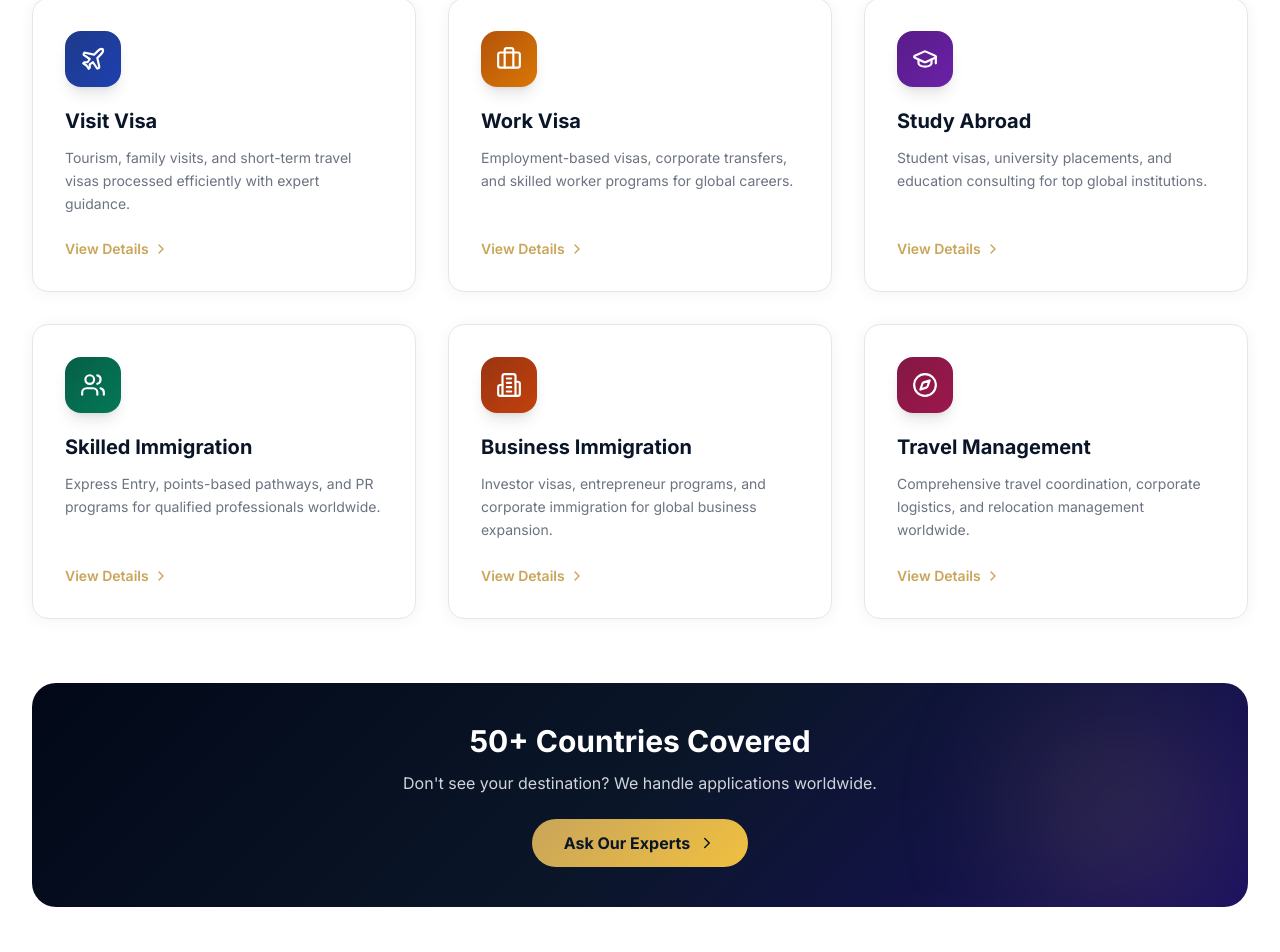
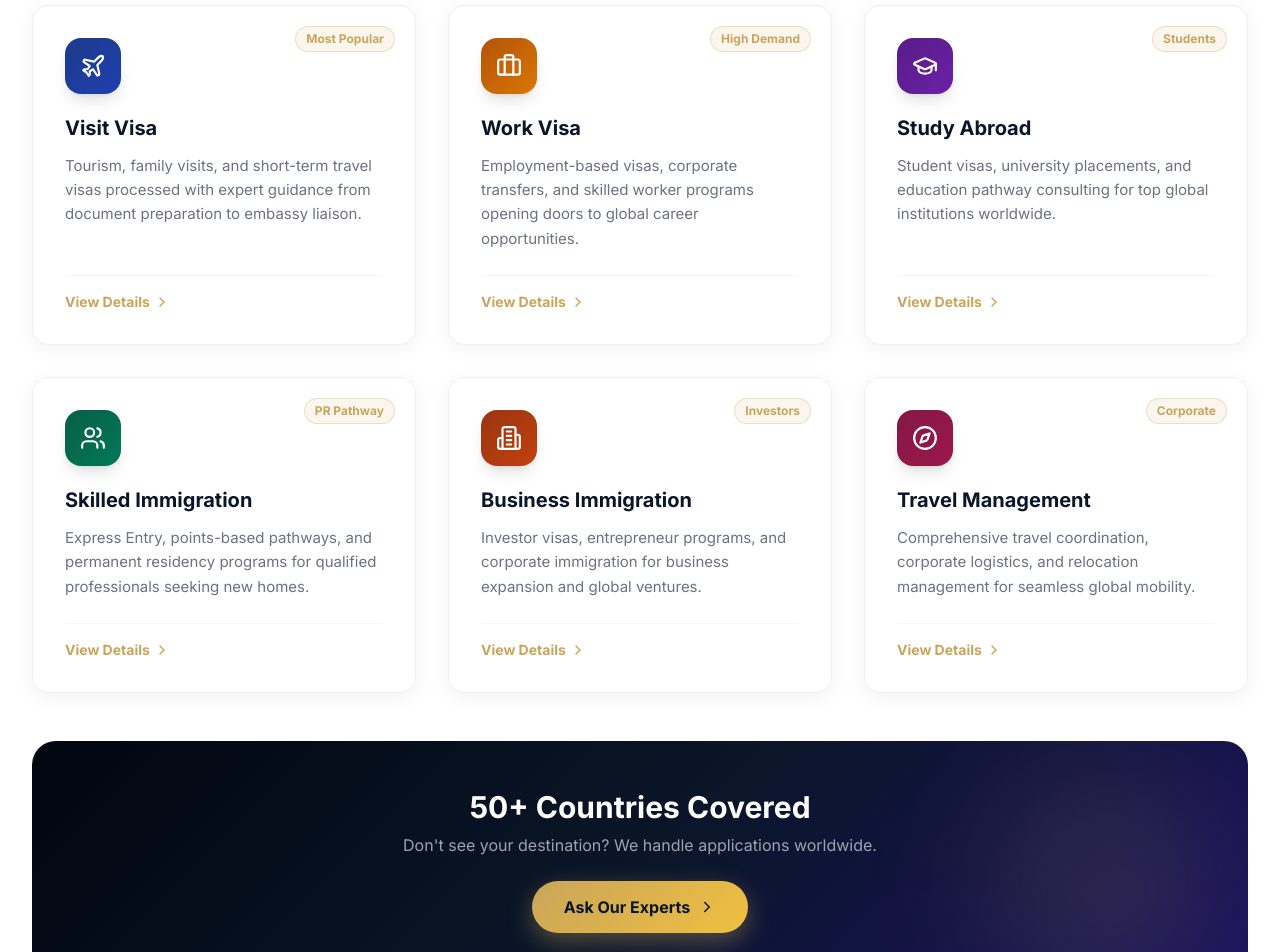
Before and after one commit to imran1001/Accurate-ConsultancyV3, a React (Vite) app: page / in a window 1280 px wide. Shown: the part 1388-2340 px from the top of the page. Built offline with nearby package versions, Linux system fonts and the light colour scheme.

Commit message:
Enhance Services component with new features and details

```diff
--- a/src/components/Services.jsx
+++ b/src/components/Services.jsx
@@ -1,83 +1,89 @@
 import React, { useState } from 'react';
-import { Plane, Briefcase, GraduationCap, Users, Building2, Compass, ChevronRight, X } from 'lucide-react';
+import { Plane, Briefcase, GraduationCap, Users, Building2, Compass, ChevronRight, X, Clock, FileText } from 'lucide-react';
 
 const serviceData = [
   {
     icon: Plane,
     title: 'Visit Visa',
-    short: 'Tourism, family visits, and short-term travel visas processed efficiently with expert guidance.',
+    short: 'Tourism, family visits, and short-term travel visas processed with expert guidance from document preparation to embassy liaison.',
     color: '#3b82f6',
     bg: 'from-blue-900 to-blue-800',
+    tag: 'Most Popular',
     details: {
-      overview: 'Our visit visa service covers tourism, family reunification, and short-term travel. We handle everything from document preparation to embassy liaison.',
-      benefits: ['Fast-track processing', 'Embassy coordination', 'Interview preparation', 'Multiple destination expertise'],
+      overview: 'Our visit visa service covers tourism, family reunification, and short-term travel. We handle everything from document preparation to embassy liaison for a stress-free experience.',
+      benefits: ['Fast-track processing available', 'Complete embassy coordination', 'Interview coaching & preparation', 'Multi-country expertise'],
       timeline: '7–15 business days',
-      requirements: 'Valid passport, financial proof, travel itinerary, invitation letter'
+      requirements: 'Valid passport, bank statements, travel itinerary, invitation letter (if applicable)'
     }
   },
   {
     icon: Briefcase,
     title: 'Work Visa',
-    short: 'Employment-based visas, corporate transfers, and skilled worker programs for global careers.',
+    short: 'Employment-based visas, corporate transfers, and skilled worker programs opening doors to global career opportunities.',
     color: '#f59e0b',
     bg: 'from-amber-700 to-amber-600',
+    tag: 'High Demand',
     details: {
-      overview: 'We specialize in work permits across USA, UK, Canada, Australia, and UAE — handling every step from employer sponsorship to visa approval.',
-      benefits: ['Employer sponsorship support', 'Skills assessment', 'Job market guidance', 'Relocation assistance'],
-      timeline: '2–6 months',
-      requirements: 'Job offer, educational credentials, work experience, professional certifications'
+      overview: 'We specialize in work permits across USA, UK, Canada, Australia, and UAE — managing employer sponsorship through to visa approval.',
+      benefits: ['Employer sponsorship coordination', 'Skills assessment support', 'Job market guidance', 'Post-approval relocation help'],
+      timeline: '2–6 months depending on country',
+      requirements: 'Confirmed job offer, educational credentials, work experience records, professional certifications'
     }
   },
   {
     icon: GraduationCap,
     title: 'Study Abroad',
-    short: 'Student visas, university placements, and education consulting for top global institutions.',
+    short: 'Student visas, university placements, and education pathway consulting for top global institutions worldwide.',
     color: '#8b5cf6',
     bg: 'from-purple-900 to-purple-800',
+    tag: 'Students',
     details: {
-      overview: 'Complete study visa consultancy from university selection to enrollment — for top institutions in the UK, Canada, Australia, and USA.',
-      benefits: ['University shortlisting', 'Application strategy', 'Scholarship identification', 'Admission coordination'],
-      timeline: '3–4 months',
-      requirements: 'Academic transcripts, IELTS/TOEFL, financial proof, university admission letter'
+      overview: 'Complete study visa consultancy from university shortlisting to enrollment confirmation — covering UK, Canada, Australia, and USA.',
+      benefits: ['University shortlisting by profile', 'Application strategy & essays', 'Scholarship identification', 'Pre-departure orientation'],
+      timeline: '3–4 months full process',
+      requirements: 'Academic transcripts, IELTS/TOEFL scores, financial proof, university acceptance letter'
     }
   },
   {
     icon: Users,
     title: 'Skilled Immigration',
-    short: 'Express Entry, points-based pathways, and PR programs for qualified professionals worldwide.',
+    short: 'Express Entry, points-based pathways, and permanent residency programs for qualified professionals seeking new homes.',
     color: '#10b981',
     bg: 'from-emerald-800 to-emerald-700',
+    tag: 'PR Pathway',
     details: {
       overview: 'Permanent residency pathways through Express Entry, points-based systems, and provincial nominee programs in Canada, Australia, and New Zealand.',
-      benefits: ['Points optimization', 'EOI preparation', 'Provincial sponsorship', 'Settlement support'],
-      timeline: '4–8 months',
-      requirements: 'Work experience, education, English proficiency, skills assessment certificate'
+      benefits: ['Comprehensive points assessment', 'EOI lodgement & management', 'Provincial sponsorship guidance', 'Settlement support services'],
+      timeline: '4–8 months full process',
+      requirements: 'Relevant work experience, educational credentials, English proficiency, skills assessment certificate'
     }
   },
   {
     icon: Building2,
     title: 'Business Immigration',
-    short: 'Investor visas, entrepreneur programs, and corporate immigration for global business expansion.',
+    short: 'Investor visas, entrepreneur programs, and corporate immigration for business expansion and global ventures.',
     color: '#f97316',
     bg: 'from-orange-800 to-orange-700',
+    tag: 'Investors',
     details: {
-      overview: 'Tailored solutions for entrepreneurs and investors — business visas, startup programs, and investment-based immigration across major jurisdictions.',
-      benefits: ['Business plan review', 'Investment structuring', 'Source of funds documentation', 'Business registration support'],
+      overview: 'Tailored immigration solutions for entrepreneurs and investors — covering business visas, startup programs, and investment-based pathways.',
+      benefits: ['Business plan development', 'Investment structuring guidance', 'Source of funds documentation', 'Corporate registration support'],
       timeline: '3–6 months',
-      requirements: 'Business plan, financial statements, investment proof, personal background'
+      requirements: 'Business plan, audited financial statements, investment proof, clean personal background'
     }
   },
   {
     icon: Compass,
     title: 'Travel Management',
-    short: 'Comprehensive travel coordination, corporate logistics, and relocation management worldwide.',
+    short: 'Comprehensive travel coordination, corporate logistics, and relocation management for seamless global mobility.',
     color: '#ec4899',
     bg: 'from-pink-900 to-pink-800',
+    tag: 'Corporate',
     details: {
-      overview: 'End-to-end travel and relocation management — from visa coordination and flight bookings to accommodation and settlement support.',
-      benefits: ['Coordinated visa processing', 'Flight arrangements', 'Travel insurance guidance', 'Settlement orientation'],
-      timeline: 'Flexible based on schedule',
-      requirements: 'Immigration status confirmation, travel dates, accommodation preferences'
+      overview: 'End-to-end travel and relocation management — from visa coordination and flight logistics to accommodation and on-ground settlement.',
+      benefits: ['Coordinated multi-visa processing', 'Flight & hotel arrangements', 'Travel insurance advisory', 'On-ground settlement support'],
+      timeline: 'Flexible per your schedule',
+      requirements: 'Immigration status confirmation, preferred travel dates, accommodation preferences'
     }
   }
 ];
@@ -85,64 +91,80 @@ const serviceData = [
 const ServiceModal = ({ service, onClose }) => {
   if (!service) return null;
   return (
-    <div className="fixed inset-0 z-50 flex items-center justify-center p-4"
-      style={{ background: 'rgba(0,0,0,0.7)', backdropFilter: 'blur(8px)' }}>
-      <div className="bg-white rounded-3xl shadow-2xl max-w-xl w-full max-h-[90vh] overflow-y-auto">
-        <div className={`bg-gradient-to-r ${service.bg} p-8 text-white rounded-t-3xl`}>
+    <div
+      className="fixed inset-0 z-50 flex items-center justify-center p-4"
+      style={{ background: 'rgba(0,0,0,0.75)', backdropFilter: 'blur(8px)' }}
+      onClick={(e) => e.target === e.currentTarget && onClose()}
+    >
+      <div className="bg-white rounded-3xl shadow-2xl max-w-lg w-full max-h-[90vh] overflow-y-auto">
+        {/* Modal Header */}
+        <div className={`bg-gradient-to-r ${service.bg} p-7 text-white rounded-t-3xl`}>
           <div className="flex items-center justify-between">
             <div className="flex items-center space-x-4">
-              <div className="w-14 h-14 rounded-xl flex items-center justify-center"
+              <div className="w-13 h-13 w-12 h-12 rounded-xl flex items-center justify-center"
                 style={{ background: 'rgba(255,255,255,0.2)' }}>
-                <service.icon size={28} />
+                <service.icon size={26} />
               </div>
               <div>
                 <h2 className="text-2xl font-bold">{service.title}</h2>
-                <p className="text-white/70 text-sm mt-1">Immigration Solution</p>
+                <p className="text-white/70 text-sm mt-0.5">Premium Immigration Solution</p>
               </div>
             </div>
-            <button onClick={onClose} className="p-2 rounded-full hover:bg-white/20 transition-colors">
-              <X size={22} />
+            <button onClick={onClose}
+              className="p-2 rounded-full transition-colors hover:bg-white/20">
+              <X size={20} />
             </button>
           </div>
         </div>
-        <div className="p-8 space-y-6">
+
+        {/* Modal Body */}
+        <div className="p-7 space-y-6">
+          <p className="text-gray-600 leading-relaxed text-base">{service.details.overview}</p>
+
+          {/* Benefits */}
           <div>
-            <h3 className="text-lg font-bold text-blue-950 mb-2">Overview</h3>
-            <p className="text-gray-600 leading-relaxed">{service.details.overview}</p>
-          </div>
-          <div>
-            <h3 className="text-lg font-bold text-blue-950 mb-3">Key Benefits</h3>
-            <div className="space-y-2">
+            <h3 className="font-bold text-blue-950 mb-3 text-base">Key Benefits</h3>
+            <div className="grid gap-2">
               {service.details.benefits.map((b, i) => (
-                <div key={i} className="flex items-center space-x-3 bg-blue-50 p-3 rounded-xl">
-                  <div className="w-5 h-5 rounded-full flex items-center justify-center flex-shrink-0"
+                <div key={i} className="flex items-center space-x-3 p-3 rounded-xl bg-blue-50">
+                  <div className="w-6 h-6 rounded-full flex items-center justify-center flex-shrink-0"
                     style={{ background: service.color }}>
                     <span className="text-white text-xs font-bold">✓</span>
                   </div>
-                  <span className="text-gray-800 font-medium text-sm">{b}</span>
+                  <span className="text-gray-800 text-sm font-medium">{b}</span>
                 </div>
               ))}
             </div>
           </div>
+
+          {/* Timeline & Requirements */}
           <div className="grid grid-cols-2 gap-4">
-            <div className="bg-amber-50 p-4 rounded-xl border border-amber-200">
-              <p className="text-xs text-amber-600 font-bold uppercase tracking-wide mb-1">Timeline</p>
+            <div className="p-4 rounded-xl bg-amber-50 border border-amber-200">
+              <div className="flex items-center space-x-2 mb-2">
+                <Clock size={14} style={{ color: '#c9a55a' }} />
+                <p className="text-xs font-bold uppercase tracking-wide text-amber-700">Timeline</p>
+              </div>
               <p className="text-gray-800 font-semibold text-sm">{service.details.timeline}</p>
             </div>
-            <div className="bg-blue-50 p-4 rounded-xl border border-blue-200">
-              <p className="text-xs text-blue-600 font-bold uppercase tracking-wide mb-1">Requirements</p>
-              <p className="text-gray-700 text-xs">{service.details.requirements}</p>
+            <div className="p-4 rounded-xl bg-blue-50 border border-blue-200">
+              <div className="flex items-center space-x-2 mb-2">
+                <FileText size={14} style={{ color: '#3b82f6' }} />
+                <p className="text-xs font-bold uppercase tracking-wide text-blue-700">Documents</p>
+              </div>
+              <p className="text-gray-700 text-xs leading-relaxed">{service.details.requirements}</p>
             </div>
           </div>
-          <div className="flex gap-3 pt-2">
+
+          {/* CTA */}
+          <div className="flex gap-3">
             <button onClick={onClose}
-              className="flex-1 py-3 rounded-full font-bold text-gray-700 bg-gray-100 hover:bg-gray-200 transition-colors">
+              className="flex-1 py-3 rounded-full font-bold text-sm bg-gray-100 text-gray-700 hover:bg-gray-200 transition-colors">
               Close
             </button>
             <a href="#consultation" onClick={onClose}
-              className="flex-1 py-3 rounded-full font-bold text-center transition-all hover:scale-105"
+              className="flex-1 py-3 rounded-full font-bold text-sm text-center transition-all hover:scale-105"
               style={{ background: 'linear-gradient(135deg, #c9a55a, #f0c040)', color: '#0a1628' }}>
-              Book Consultation
+              Book Free Consultation
             </a>
           </div>
         </div>
@@ -152,7 +174,7 @@ const ServiceModal = ({ service, onClose }) => {
 };
 
 const Services = () => {
-  const [selectedService, setSelectedService] = useState(null);
+  const [selected, setSelected] = useState(null);
 
   return (
     <section id="services" className="py-24 px-4 sm:px-6 lg:px-8 bg-white">
@@ -160,55 +182,58 @@ const Services = () => {
 
         {/* Header */}
         <div className="text-center mb-16">
-          <span className="text-amber-600 font-bold text-xs tracking-[0.3em] uppercase">What We Offer</span>
-          <h2 className="text-4xl md:text-5xl font-bold mt-3 mb-4" style={{ color: '#0a1628' }}>
+          <span className="font-bold text-xs tracking-[0.3em] uppercase" style={{ color: '#c9a55a' }}>
+            What We Offer
+          </span>
+          <h2 className="text-4xl md:text-5xl font-bold mt-3 mb-5" style={{ color: '#0a1628' }}>
             Core Immigration Services
           </h2>
-          <p className="text-gray-500 text-lg max-w-2xl mx-auto">
-            Comprehensive visa solutions tailored to your unique goals and circumstances.
-            Click any card for full details.
+          <p className="text-gray-500 text-lg max-w-2xl mx-auto leading-relaxed">
+            Comprehensive visa solutions tailored to your unique goals. Click any card for full details.
           </p>
         </div>
 
-        {/* Grid */}
-        <div className="grid md:grid-cols-2 lg:grid-cols-3 gap-8">
+        {/* 3x2 Grid */}
+        <div className="grid md:grid-cols-2 lg:grid-cols-3 gap-8 mb-12">
           {serviceData.map((service, index) => (
             <div
               key={index}
-              onClick={() => setSelectedService(service)}
-              className="group bg-white rounded-2xl p-8 cursor-pointer transition-all duration-400 flex flex-col h-full"
-              style={{
-                border: '1px solid #e5e7eb',
-                boxShadow: '0 2px 15px rgba(0,0,0,0.05)'
-              }}
+              onClick={() => setSelected(service)}
+              className="relative bg-white rounded-2xl p-8 cursor-pointer flex flex-col h-full transition-all duration-300"
+              style={{ border: '1.5px solid #f0f0f0', boxShadow: '0 4px 20px rgba(0,0,0,0.05)' }}
               onMouseEnter={e => {
                 e.currentTarget.style.borderColor = '#c9a55a';
-                e.currentTarget.style.boxShadow = '0 20px 60px rgba(201,165,90,0.15)';
+                e.currentTarget.style.boxShadow = '0 20px 50px rgba(201,165,90,0.12)';
                 e.currentTarget.style.transform = 'translateY(-6px)';
               }}
               onMouseLeave={e => {
-                e.currentTarget.style.borderColor = '#e5e7eb';
-                e.currentTarget.style.boxShadow = '0 2px 15px rgba(0,0,0,0.05)';
+                e.currentTarget.style.borderColor = '#f0f0f0';
+                e.currentTarget.style.boxShadow = '0 4px 20px rgba(0,0,0,0.05)';
                 e.currentTarget.style.transform = 'translateY(0)';
               }}
             >
+              {/* Tag */}
+              <div className="absolute top-5 right-5 px-2.5 py-1 rounded-full text-xs font-bold"
+                style={{ background: 'rgba(201,165,90,0.1)', color: '#c9a55a', border: '1px solid rgba(201,165,90,0.3)' }}>
+                {service.tag}
+              </div>
+
               {/* Icon */}
-              <div className={`w-14 h-14 bg-gradient-to-br ${service.bg} rounded-2xl flex items-center justify-center mb-5 shadow-lg group-hover:scale-110 transition-transform duration-300`}>
+              <div className={`w-14 h-14 bg-gradient-to-br ${service.bg} rounded-2xl flex items-center justify-center mb-5 shadow-lg`}>
                 <service.icon className="text-white" size={26} />
               </div>
 
               {/* Content */}
-              <h3 className="text-xl font-bold mb-3 transition-colors duration-300"
-                style={{ color: '#0a1628' }}>
+              <h3 className="text-xl font-bold mb-3" style={{ color: '#0a1628' }}>
                 {service.title}
               </h3>
-              <p className="text-gray-500 leading-relaxed text-sm flex-grow mb-6">
+              <p className="text-gray-500 leading-relaxed mb-6 flex-grow" style={{ fontSize: '15px' }}>
                 {service.short}
               </p>
 
-              {/* Learn More */}
-              <div className="flex items-center font-semibold text-sm space-x-1 mt-auto"
-                style={{ color: '#c9a55a' }}>
+              {/* Link */}
+              <div className="flex items-center space-x-1 font-bold text-sm mt-auto pt-4"
+                style={{ color: '#c9a55a', borderTop: '1px solid #f5f5f5' }}>
                 <span>View Details</span>
                 <ChevronRight size={16} />
               </div>
@@ -216,33 +241,25 @@ const Services = () => {
           ))}
         </div>
 
-        {/* Bottom CTA Banner */}
-        <div className="mt-16 rounded-3xl p-10 text-center text-white relative overflow-hidden"
-          style={{ background: 'linear-gradient(135deg, #020818, #0a1628, #1a1060)' }}>
-          <div className="absolute top-0 right-0 w-64 h-64 rounded-full blur-3xl opacity-20"
+        {/* CTA Banner */}
+        <div className="rounded-3xl p-10 md:p-12 text-center text-white relative overflow-hidden"
+          style={{ background: 'linear-gradient(135deg, #010610 0%, #0a1628 50%, #1a1060 100%)' }}>
+          <div className="absolute top-0 right-0 w-72 h-72 rounded-full blur-3xl opacity-20"
             style={{ background: 'radial-gradient(circle, #c9a55a, transparent)' }} />
-          <h3 className="text-2xl md:text-3xl font-bold mb-3 relative z-10">
-            50+ Countries Covered
-          </h3>
-          <p className="text-gray-300 mb-6 relative z-10">
-            Don't see your destination? We handle applications worldwide.
-          </p>
-          <a href="#consultation"
-            className="inline-flex items-center space-x-2 px-8 py-3 rounded-full font-bold transition-all hover:scale-105"
-            style={{ background: 'linear-gradient(135deg, #c9a55a, #f0c040)', color: '#0a1628' }}>
-            <span>Ask Our Experts</span>
-            <ChevronRight size={18} />
-          </a>
+          <div className="relative z-10">
+            <h3 className="text-2xl md:text-3xl font-bold mb-2">50+ Countries Covered</h3>
+            <p className="text-gray-400 mb-6 text-base">Don't see your destination? We handle applications worldwide.</p>
+            <a href="#consultation"
+              className="inline-flex items-center space-x-2 px-8 py-3.5 rounded-full font-bold transition-all hover:scale-105"
+              style={{ background: 'linear-gradient(135deg, #c9a55a, #f0c040)', color: '#0a1628', boxShadow: '0 8px 25px rgba(201,165,90,0.4)' }}>
+              <span>Ask Our Experts</span>
+              <ChevronRight size={18} />
+            </a>
+          </div>
         </div>
       </div>
 
-      {/* Modal */}
-      {selectedService && (
-        <ServiceModal
-          service={selectedService}
-          onClose={() => setSelectedService(null)}
-        />
-      )}
+      {selected && <ServiceModal service={selected} onClose={() => setSelected(null)} />}
     </section>
   );
 };
```
